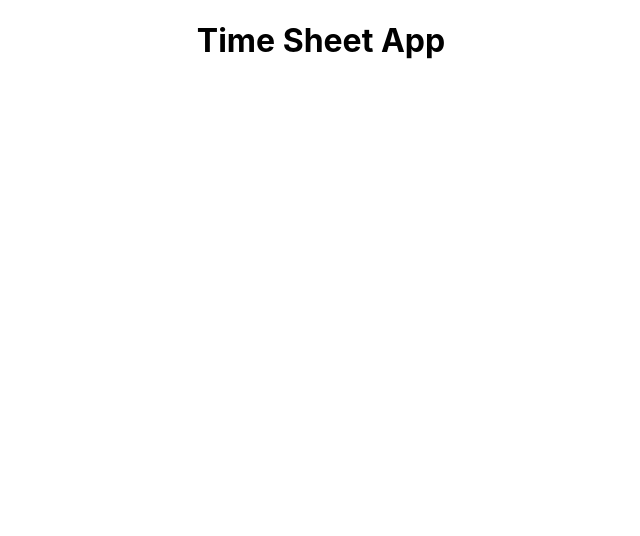
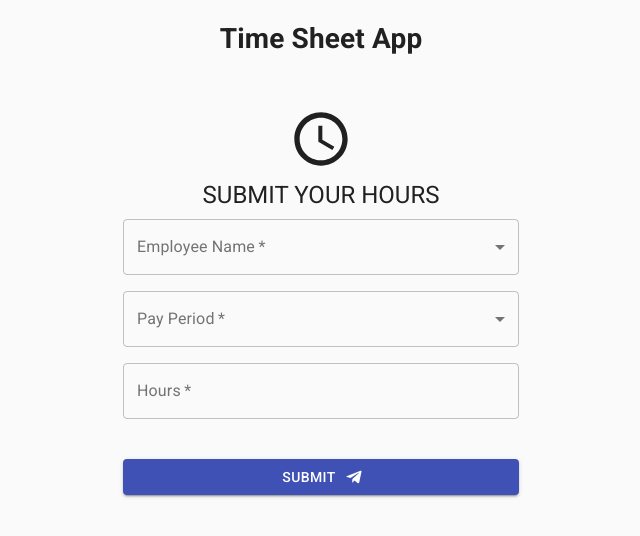
Before and after one commit to neenus/time-sheet, a React (Create React App) app: page / in a window 1280 px wide. Shown: the top 536 px of the page, without its empty margins (319-959 px from the left). Built offline with nearby package versions, Linux system fonts and the light colour scheme.

Commit message:
feat(app.js employee-form.component.jsx): add employee submission form

```diff
--- a/src/App.js
+++ b/src/App.js
@@ -1,9 +1,11 @@
 import "./App.css";
+import EmployeeForm from "./components/form/employee-form.component";
 
 function App() {
   return (
     <div className="App">
       <h1>Time Sheet App</h1>
+      <EmployeeForm />
     </div>
   );
 }
--- /dev/null
+++ b/src/components/form/employee-form.component.jsx
@@ -0,0 +1,135 @@
+import { useState } from "react";
+import ScheduleIcon from "@material-ui/icons/Schedule";
+import TelegramIcon from "@material-ui/icons/Telegram";
+import CssBaseline from "@material-ui/core/CssBaseline";
+import {
+  MenuItem,
+  Button,
+  Container,
+  makeStyles,
+  Typography,
+  TextField
+} from "@material-ui/core";
+
+const useStyles = makeStyles(theme => ({
+  paper: {
+    marginTop: theme.spacing(5),
+    display: "flex",
+    flexDirection: "column",
+    alignItems: "center"
+  },
+  schedule: {
+    margin: theme.spacing(1),
+    fontSize: "4rem"
+  },
+  form: {
+    width: "100%", // Fix IE 11 issue.
+    marginTop: theme.spacing(1),
+    display: "flex",
+    flexDirection: "column",
+    gap: "1rem"
+  },
+  submit: {
+    margin: theme.spacing(3, 0, 2)
+  }
+}));
+
+export default function EmployeeForm() {
+  const classes = useStyles();
+  const [period, setPeriod] = useState("");
+  const [hours, setHours] = useState("");
+  const [employee, setEmployee] = useState("");
+
+  const resetInitialState = () => {
+    setEmployee("");
+    setPeriod("");
+    setHours("");
+  };
+
+  const handleChange = event => {
+    const { value, name } = event.target;
+
+    switch (name) {
+      case "period":
+        setPeriod(value);
+        break;
+      case "hours":
+        setHours(value);
+        break;
+      case "employee":
+        setEmployee(value);
+        break;
+      default:
+        break;
+    }
+  };
+
+  return (
+    <Container component="main" maxWidth="xs">
+      <CssBaseline />
+      <div className={classes.paper}>
+        <ScheduleIcon className={classes.schedule}></ScheduleIcon>
+        <Typography component="h1" variant="h5">
+          SUBMIT YOUR HOURS
+        </Typography>
+        <form
+          className={classes.form}
+          noValidate
+          onSubmit={e => {
+            e.preventDefault();
+            console.log(employee, period, hours);
+            resetInitialState();
+          }}
+        >
+          <TextField
+            fullWidth
+            variant="outlined"
+            required
+            name="employee"
+            select
+            label="Employee Name"
+            onChange={handleChange}
+            value={employee}
+          >
+            <MenuItem value={"Salam Al-Jajika"}>Salam Al-jajika</MenuItem>
+            <MenuItem value={"Fouad A Shamoon"}>Fouad A Shamoon</MenuItem>
+          </TextField>
+          <TextField
+            fullWidth
+            variant="outlined"
+            label="Pay Period"
+            name="period"
+            select
+            inputProps={{ autoComplete: "none" }}
+            required
+            onChange={handleChange}
+            value={period}
+          >
+            <MenuItem value="1">Jun 19, 2021 to Jul 2, 2021</MenuItem>
+            <MenuItem value="2">Jul 3, 2021 to Jul 16, 2021</MenuItem>
+          </TextField>
+          <TextField
+            fullWidth
+            variant="outlined"
+            required
+            name="hours"
+            label="Hours"
+            type="number"
+            autoComplete="off"
+            onChange={handleChange}
+            value={hours}
+          />
+          <Button
+            type="submit"
+            fullWidth
+            variant="contained"
+            color="primary"
+            className={classes.submit}
+            children="Submit"
+            endIcon={<TelegramIcon />}
+          />
+        </form>
+      </div>
+    </Container>
+  );
+}
```
